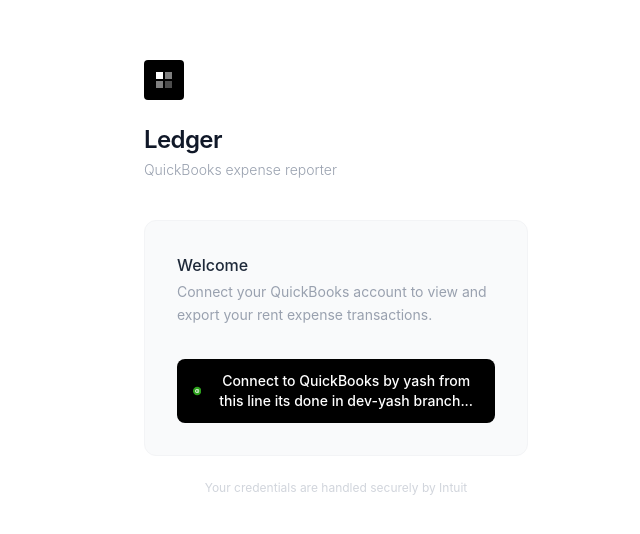
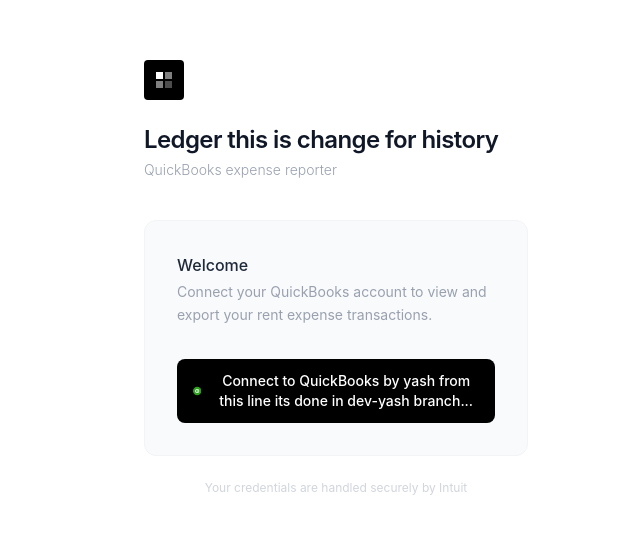
Before and after one commit to Yashshiva75/QBO_FRONTEND, a React (Vite) app: page / in a window 1280 px wide. Shown: the part 122-656 px from the top of the page, without its empty margins (304-944 px from the left). Built offline with nearby package versions, Linux system fonts and the light colour scheme; no server answers.

Commit message:
feature:new words added

```diff
--- a/src/components/ConnectPage.jsx
+++ b/src/components/ConnectPage.jsx
@@ -44,7 +44,7 @@
         <div className="mb-10">
           <Logo size="md" />
           <h1 className="text-2xl font-semibold text-gray-900 tracking-tight mt-6">
-            Ledger
+            Ledger this is change for history
           </h1>
           <p className="text-sm text-gray-400 mt-1 font-light">
             QuickBooks expense reporter
```
